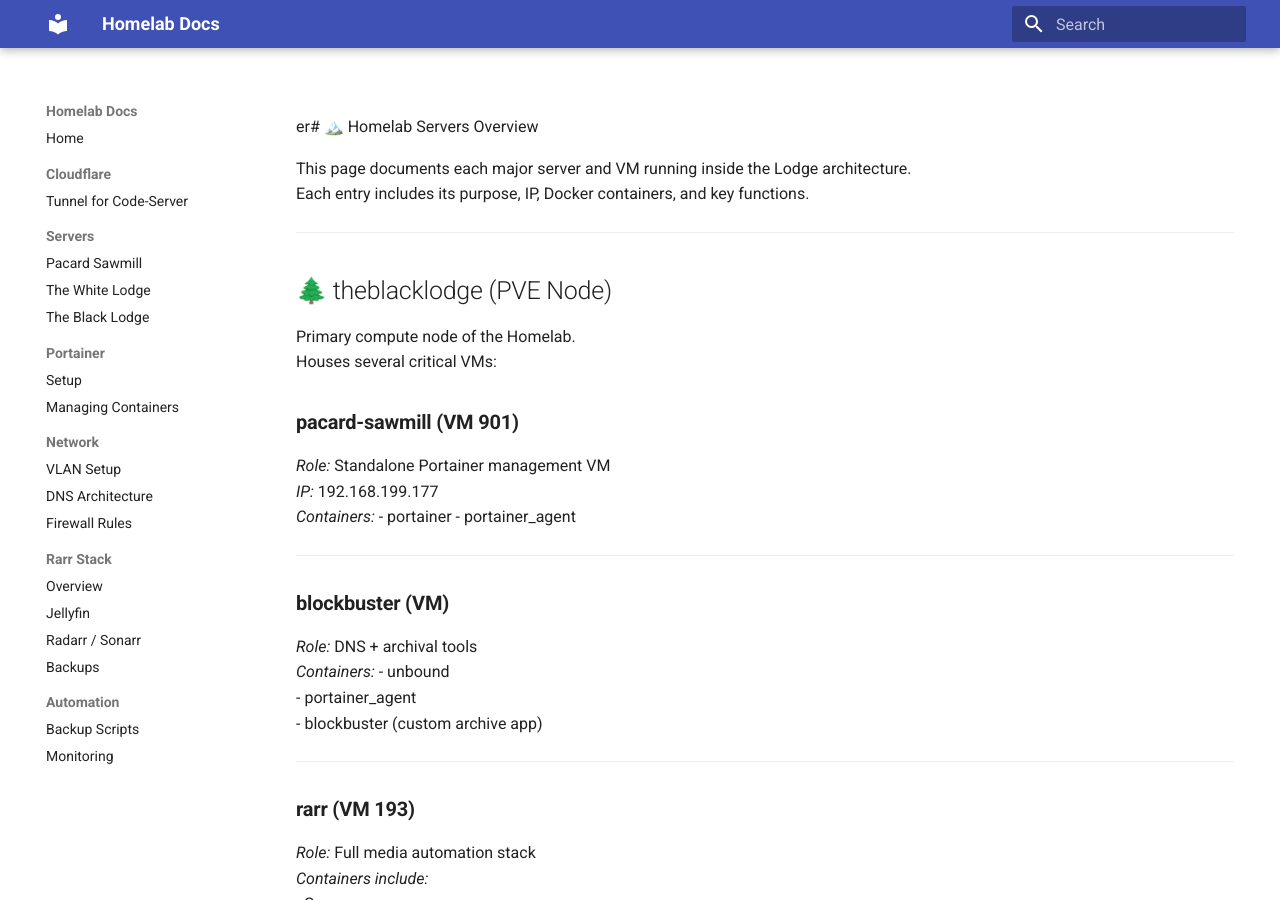
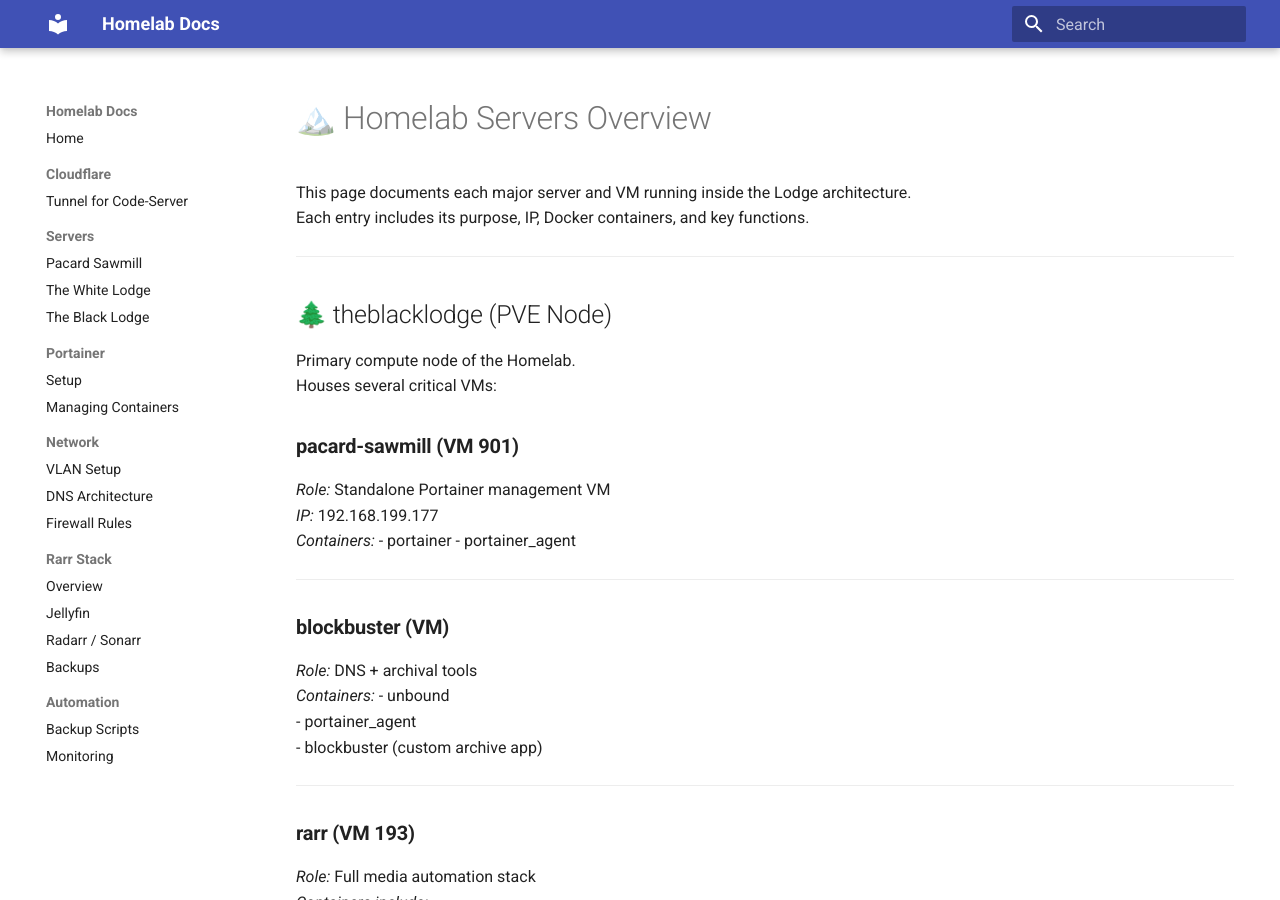
Before and after one commit to osirispc/homelab-docs, an MkDocs documentation site: the page built from docs/servers/overview.md, in a window 1280 px wide and 900 px high. Built offline with MkDocs 1.6.1 and Material for MkDocs 9.7.7, drawn with Linux system fonts in a browser that asks for light colours.

Commit message:
Auto-update: 2025-11-15 16:52:50

```diff
--- a/docs/servers/overview.md
+++ b/docs/servers/overview.md
@@ -1,4 +1,4 @@
-er# 🏔️ Homelab Servers Overview
+# 🏔️ Homelab Servers Overview
 
 This page documents each major server and VM running inside the Lodge architecture.
 Each entry includes its purpose, IP, Docker containers, and key functions.
```
